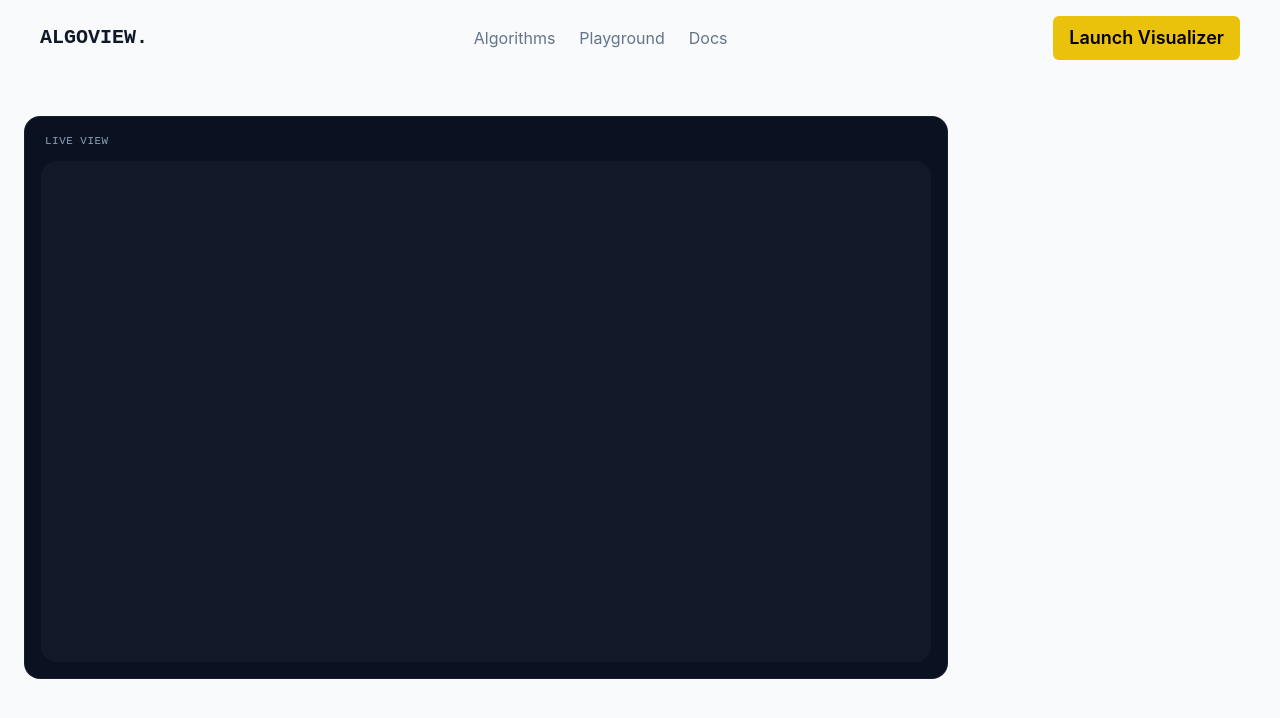
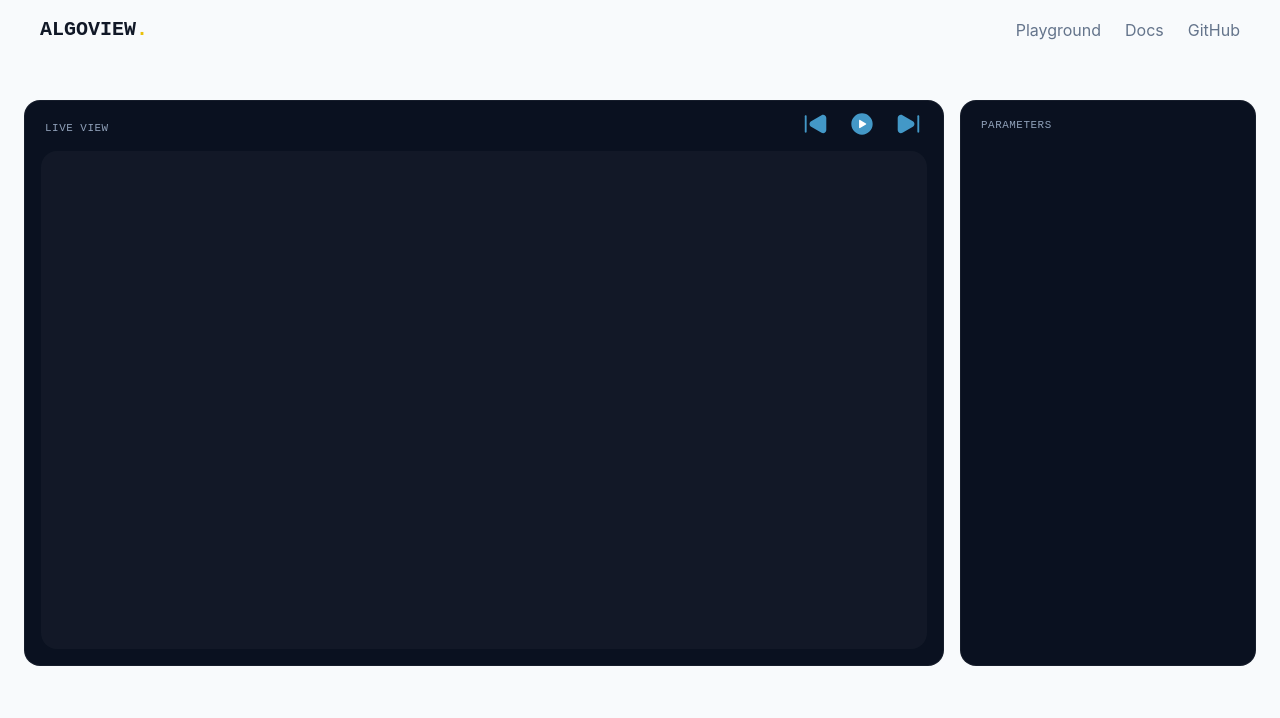
Before and after one commit to ricardo-woo/algorithm-visualizer, a React app in the folder algo-visualizer/: page /algorithm-visualizer/playground in a window 1280 px wide. Shown: the top 718 px of the page. Built offline with nearby package versions, Linux system fonts and the light colour scheme; the HTML template or start-up script is replaced by a standard one.

Commit message:
feat: enhance algorithm visualization with new components and improved structure

```diff
--- a/algo-visualizer/src/components/Hero.tsx
+++ b/algo-visualizer/src/components/Hero.tsx
@@ -16,11 +16,13 @@ export const Hero = () => {
           </p>
           <div className="flex gap-4">
             <Button bgcolor="bg-accent" display="Find Algorithms" />
-            <Button
-              bgcolor="bg-secondary"
-              txtcolor="text-white"
-              display="Try it out →"
-            />
+            <a href="/algorithm-visualizer/playground">
+              <Button
+                bgcolor="bg-secondary"
+                txtcolor="text-white"
+                display="Try it out →"
+              />
+            </a>
           </div>
         </div>
         <div className="w-full lg:w-1/2">
--- a/algo-visualizer/src/components/Navbar.tsx
+++ b/algo-visualizer/src/components/Navbar.tsx
@@ -1,19 +1,21 @@
 import { useState } from "react";
-import { Button } from "../components/Button";
 import { Link } from "react-router-dom";
 import type { ReactNode } from "react";
 
 interface NavItemProps {
   children: ReactNode;
   href: string;
+  target?: string | "_self";
 }
 
-const NavItem = ({ children, href }: NavItemProps) => {
+const NavItem = ({ children, href, target }: NavItemProps) => {
   return (
     <li>
       <Link
         to={href}
-        className="text-muted dark:text-dark-muted transition-all hover:text-foreground dark:hover:text-dark-foreground hover:text-xl hover:font-semibold delay-25 duration-150 ease-in-out"
+        target={target}
+        rel="noopener noreferrer"
+        className="text-muted dark:text-dark-muted transition-all hover:text-foreground dark:hover:text-accent hover:text-xl hover:font-semibold delay-25 duration-200 ease-in-out"
       >
         {children}
       </Link>
@@ -22,9 +24,13 @@ const NavItem = ({ children, href }: NavItemProps) => {
 };
 
 const NAV_ITEMS: NavItemProps[] = [
-  { href: "/algorithms", children: "Algorithms" },
   { href: "/playground", children: "Playground" },
   { href: "/docs", children: "Docs" },
+  {
+    href: "https://github.com/ricardo-woo/algorithm-visualizer",
+    children: "GitHub",
+    target: "_blank",
+  },
 ];
 
 export const Navbar = () => {
@@ -37,21 +43,16 @@ export const Navbar = () => {
           to="/"
           className="text-xl font-tech font-bold text-foreground dark:text-dark-foreground"
         >
-          ALGOVIEW.
+          ALGOVIEW<span className="text-accent">.</span>
         </Link>
 
         <ul className="hidden items-center gap-6 md:flex">
           {NAV_ITEMS.map((item) => (
-            <NavItem key={item.href} href={item.href}>
+            <NavItem key={item.href} target={item.target} href={item.href}>
               {item.children}
             </NavItem>
           ))}
         </ul>
-        <div className="hidden md:block">
-          <a href="/algorithms">
-            <Button bgcolor="bg-accent" display="Launch Visualizer"></Button>
-          </a>
-        </div>
 
         <button
           type="button"
@@ -68,13 +69,10 @@ export const Navbar = () => {
       {open && (
         <ul id="mobile-nav" className="flex flex-col gap-4 px-6 py-4 sm:hidden">
           {NAV_ITEMS.map((item) => (
-            <NavItem key={item.href} href={item.href}>
+            <NavItem key={item.href} target={item.target} href={item.href}>
               {item.children}
             </NavItem>
           ))}
-          <a href="/algorithms">
-            <Button bgcolor="bg-accent" display="Launch Visualizer"></Button>
-          </a>
         </ul>
       )}
     </nav>
--- /dev/null
+++ b/algo-visualizer/src/components/ViewportController.tsx
@@ -0,0 +1,155 @@
+import { useState } from "react";
+
+const ViewportController = () => {
+  const [isPlaying, setIsPlaying] = useState(false);
+
+  const togglePlay = () => {
+    setIsPlaying(!isPlaying);
+  };
+
+  return (
+    <div className="flex justify-around gap-4 -mt-2">
+      <a className="cursor-pointer">
+        <BackIcon color="#4398c7" />
+      </a>
+      <a className="cursor-pointer block" onClick={togglePlay}>
+        <PauseIcon color="#4398c7" hidden={!isPlaying ? "hidden" : ""} />
+        <PlayIcon color="#4398c7" hidden={isPlaying ? "hidden" : ""} />
+      </a>
+      <a className="cursor-pointer">
+        <NextIcon color="#4398c7" />
+      </a>
+    </div>
+  );
+};
+
+interface IconProps {
+  hidden?: string;
+  color?: string;
+}
+
+const BackIcon = ({ color }: IconProps) => (
+  <svg
+    className="rotate-180 hover:saturate-300 transition-all delay-20 duration-200 ease-in-out"
+    width="30px"
+    viewBox="0 0 24 24"
+    fill={`${color}`}
+    xmlns="http://www.w3.org/2000/svg"
+  >
+    <g id="SVGRepo_bgCarrier" stroke-width="0"></g>
+    <g
+      id="SVGRepo_tracerCarrier"
+      stroke-linecap="round"
+      stroke-linejoin="round"
+    ></g>
+    <g id="SVGRepo_iconCarrier">
+      {" "}
+      <path
+        d="M3.76172 7.21957V16.7896C3.76172 18.7496 5.89172 19.9796 7.59172 18.9996L11.7417 16.6096L15.8917 14.2096C17.5917 13.2296 17.5917 10.7796 15.8917 9.79957L11.7417 7.39957L7.59172 5.00957C5.89172 4.02957 3.76172 5.24957 3.76172 7.21957Z"
+        fill={`${color}`}
+      ></path>{" "}
+      <path
+        d="M20.2383 18.9303C19.8283 18.9303 19.4883 18.5903 19.4883 18.1803V5.82031C19.4883 5.41031 19.8283 5.07031 20.2383 5.07031C20.6483 5.07031 20.9883 5.41031 20.9883 5.82031V18.1803C20.9883 18.5903 20.6583 18.9303 20.2383 18.9303Z"
+        fill={`${color}`}
+      ></path>{" "}
+    </g>
+  </svg>
+);
+
+const NextIcon = ({ color }: IconProps) => (
+  <svg
+    className="hover:saturate-300 transition-all delay-20 duration-200 ease-in-out"
+    width="30px"
+    viewBox="0 0 24 24"
+    fill={`${color}`}
+    xmlns="http://www.w3.org/2000/svg"
+  >
+    <g id="SVGRepo_bgCarrier" stroke-width="0"></g>
+    <g
+      id="SVGRepo_tracerCarrier"
+      stroke-linecap="round"
+      stroke-linejoin="round"
+    ></g>
+    <g id="SVGRepo_iconCarrier">
+      {" "}
+      <path
+        d="M3.76172 7.21957V16.7896C3.76172 18.7496 5.89172 19.9796 7.59172 18.9996L11.7417 16.6096L15.8917 14.2096C17.5917 13.2296 17.5917 10.7796 15.8917 9.79957L11.7417 7.39957L7.59172 5.00957C5.89172 4.02957 3.76172 5.24957 3.76172 7.21957Z"
+        fill={`${color}`}
+      ></path>{" "}
+      <path
+        d="M20.2383 18.9303C19.8283 18.9303 19.4883 18.5903 19.4883 18.1803V5.82031C19.4883 5.41031 19.8283 5.07031 20.2383 5.07031C20.6483 5.07031 20.9883 5.41031 20.9883 5.82031V18.1803C20.9883 18.5903 20.6583 18.9303 20.2383 18.9303Z"
+        fill={`${color}`}
+      ></path>{" "}
+    </g>
+  </svg>
+);
+
+const PlayIcon = ({ hidden, color }: IconProps) => (
+  <svg
+    className={`${hidden} hover:saturate-300 transition-all delay-20 duration-200 ease-in-out`}
+    fill={`${color}`}
+    width="30px"
+    height="30px"
+    viewBox="-5.6 -5.6 67.20 67.20"
+    xmlns="http://www.w3.org/2000/svg"
+  >
+    <g
+      id="SVGRepo_bgCarrier"
+      strokeWidth="0"
+      transform="translate(12.319999999999999,12.319999999999999), scale(0.56)"
+    >
+      <rect
+        x="-5.6"
+        y="-5.6"
+        width="67.20"
+        height="67.20"
+        rx="33.6"
+        fill="#ffffff"
+      ></rect>
+    </g>
+    <g
+      id="SVGRepo_tracerCarrier"
+      strokeLinecap="round"
+      strokeLinejoin="round"
+    ></g>
+    <g id="SVGRepo_iconCarrier">
+      <path d="M 27.9999 51.9063 C 41.0546 51.9063 51.9063 41.0781 51.9063 28 C 51.9063 14.9453 41.0312 4.0937 27.9765 4.0937 C 14.8983 4.0937 4.0937 14.9453 4.0937 28 C 4.0937 41.0781 14.9218 51.9063 27.9999 51.9063 Z M 23.7109 37.0469 C 22.6327 37.7031 21.4140 37.1875 21.4140 36.0625 L 21.4140 19.9375 C 21.4140 18.8594 22.7030 18.3906 23.7109 18.9766 L 36.8827 26.7812 C 37.8436 27.3437 37.8671 28.6797 36.8827 29.2656 Z"></path>
+    </g>
+  </svg>
+);
+
+const PauseIcon = ({ hidden, color }: IconProps) => (
+  <svg
+    className={`${hidden} hover:saturate-300 transition-all delay-20 duration-200 ease-in-out`}
+    fill={`${color}`}
+    width="30px"
+    height="30px"
+    viewBox="-5.6 -5.6 67.20 67.20"
+    xmlns="http://www.w3.org/2000/svg"
+  >
+    <g
+      id="SVGRepo_bgCarrier"
+      stroke-width="0"
+      transform="translate(10.64,10.64), scale(0.62)"
+    >
+      <rect
+        x="-5.6"
+        y="-5.6"
+        width="67.20"
+        height="67.20"
+        rx="33.6"
+        fill="#ffffff"
+      ></rect>
+    </g>
+    <g
+      id="SVGRepo_tracerCarrier"
+      stroke-linecap="round"
+      stroke-linejoin="round"
+    ></g>
+    <g id="SVGRepo_iconCarrier">
+      <path d="M 27.9999 51.9063 C 41.0546 51.9063 51.9063 41.0781 51.9063 28 C 51.9063 14.9453 41.0312 4.0937 27.9765 4.0937 C 14.8983 4.0937 4.0937 14.9453 4.0937 28 C 4.0937 41.0781 14.9218 51.9063 27.9999 51.9063 Z M 21.8593 36.4609 C 20.7812 36.4609 20.3124 35.8984 20.3124 35.0312 L 20.3124 20.9922 C 20.3124 20.1484 20.7812 19.5625 21.8593 19.5625 L 23.9921 19.5625 C 25.0702 19.5625 25.5390 20.1484 25.5390 20.9922 L 25.5390 35.0312 C 25.5390 35.8984 25.0702 36.4609 23.9921 36.4609 Z M 31.9843 36.4609 C 30.9296 36.4609 30.4140 35.8984 30.4140 35.0312 L 30.4140 20.9922 C 30.4140 20.1484 30.9296 19.5625 31.9843 19.5625 L 34.1171 19.5625 C 35.1718 19.5625 35.6640 20.1484 35.6640 20.9922 L 35.6640 35.0312 C 35.6640 35.8984 35.1718 36.4609 34.1171 36.4609 Z"></path>
+    </g>
+  </svg>
+);
+
+export default ViewportController;
--- a/algo-visualizer/src/components/VisualizationControllers.tsx
+++ b/algo-visualizer/src/components/VisualizationControllers.tsx
@@ -0,0 +1,13 @@
+const VisualizationControllers = () => {
+  return (
+    <div className="rounded-2xl col-span-1 w-full border border-white/5 bg-[#0a1120] p-4">
+      <div className="mb-3 flex items-center gap-2 px-1">
+        <span className="font-tech text-[0.68rem] uppercase tracking-wider text-[#90A1B9]">
+          PARAMETERS
+        </span>
+      </div>
+    </div>
+  );
+};
+
+export default VisualizationControllers;
--- a/algo-visualizer/src/components/VisualizationViewport.tsx
+++ b/algo-visualizer/src/components/VisualizationViewport.tsx
@@ -1,12 +1,15 @@
+import ViewportController from "./ViewportController";
+
 const VisualizationViewport = () => {
   return (
-    <div className="rounded-2xl col-span-3 border border-white/5 bg-[#0a1120] dark:bg-[#F5EEDF] p-4">
-      <div className="mb-3 flex items-center gap-2 px-1">
-        <span className="font-tech text-[0.68rem] uppercase tracking-wider text-[#90A1B9] dark:text-[#6F5E46]">
+    <div className="rounded-2xl sm:col-span-3 w-full border border-white/5 bg-[#0a1120] p-4">
+      <div className="mb-3 flex justify-between items-center gap-2 px-1">
+        <span className="font-tech text-[0.68rem] uppercase tracking-wider text-[#90A1B9]">
           LIVE VIEW
         </span>
+        <ViewportController />
       </div>
-      <div className="rounded-2xl aspect-video overflow-hidden bg-white/[0.03] dark:bg-black/[0.1] transition-opacity duration-300"></div>
+      <div className="rounded-2xl aspect-video overflow-hidden bg-white/[0.03] transition-opacity duration-300"></div>
     </div>
   );
 };
--- a/algo-visualizer/src/pages/Playground.tsx
+++ b/algo-visualizer/src/pages/Playground.tsx
@@ -1,9 +1,11 @@
+import VisualizationControllers from "../components/VisualizationControllers";
 import VisualizationViewport from "../components/VisualizationViewport";
 
 const Playground = () => {
   return (
-    <div className="grid grid-cols-4 mx-auto w-full max-w-full py-10 px-4 sm:px-6 lg:px-6">
+    <div className="grid gap-4 grid-rows-2 mx-auto w-full max-w-full py-10 px-4 sm:grid-cols-4 sm:px-6 lg:px-6">
       <VisualizationViewport />
+      <VisualizationControllers />
     </div>
   );
 };
```
Also changed, not shown: algo-visualizer/src/components/CardGrid.tsx (+29 -19 lines), algo-visualizer/src/components/FeaturedViewport.tsx (+5 -5 lines).
